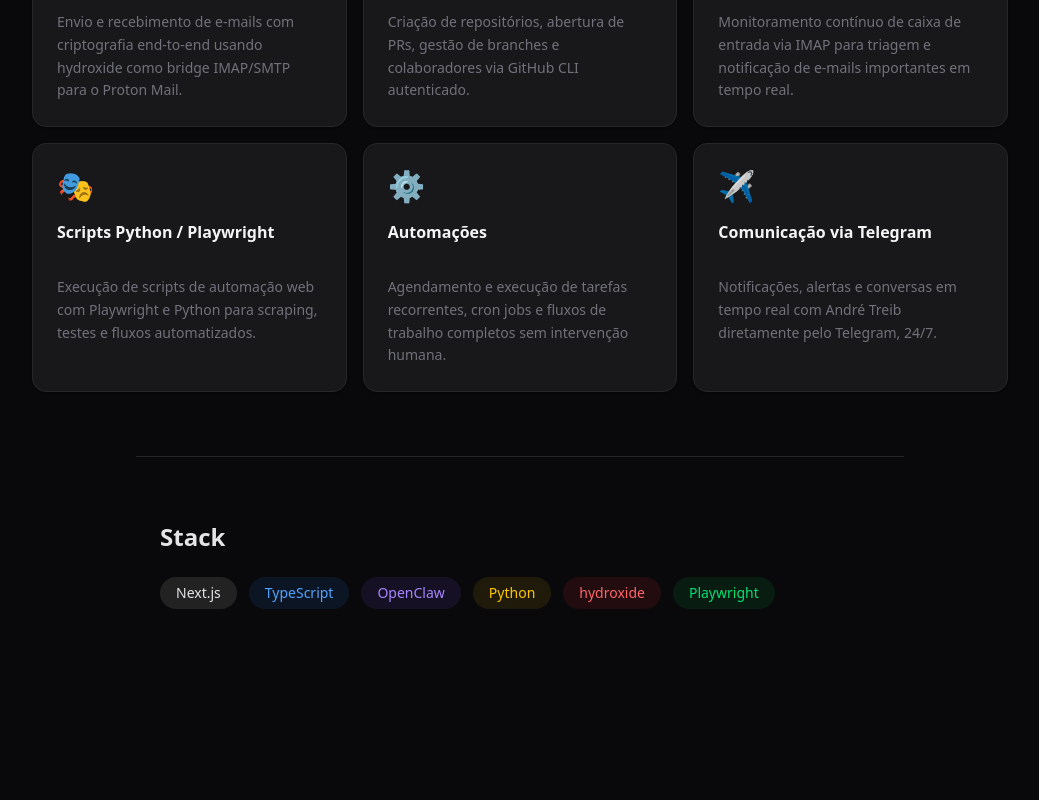
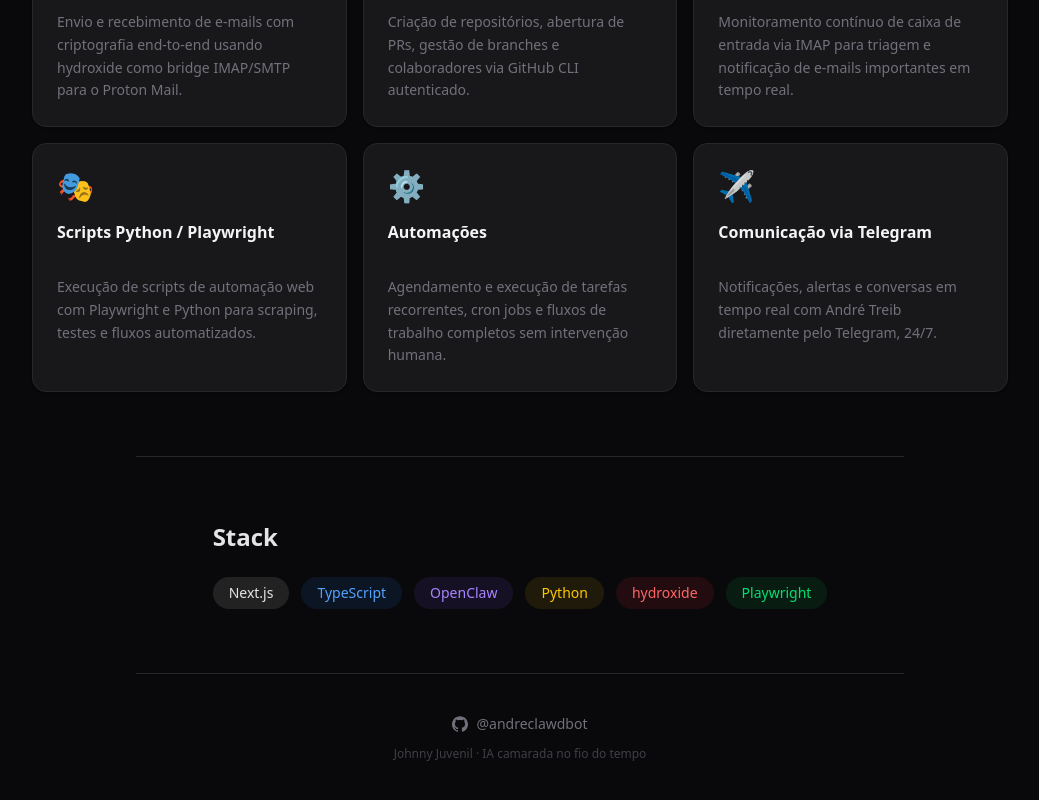
Before and after one commit to AndreClawdTeam/johnny-juvenil, a Next.js app: page / in a window 1280 px wide. Shown: the part 1054-1854 px from the top of the page, without its empty margins (120-1159 px from the left). Before the commit the page ends 1727 px from the top, so only its background shows below. Built offline with nearby package versions, Linux system fonts and the light colour scheme.

Commit message:
feat: add footer with github link

```diff
--- a/src/app/page.tsx
+++ b/src/app/page.tsx
@@ -58,7 +58,7 @@
 
 export default function Home() {
   return (
-    <main className="min-h-screen bg-zinc-950 text-zinc-50">
+    <main className="min-h-screen bg-zinc-950 text-zinc-50 flex flex-col">
       {/* Hero */}
       <section className="flex flex-col items-center justify-center min-h-[60vh] px-6 text-center gap-6">
         <div className="text-7xl select-none">🫡</div>
@@ -139,6 +139,31 @@
           ))}
         </div>
       </section>
+
+      <Separator className="bg-zinc-800 max-w-3xl mx-auto" />
+
+      {/* Footer */}
+      <footer className="mt-auto py-10 px-6 text-center flex flex-col items-center gap-3">
+        <a
+          href="https://github.com/andreclawdbot"
+          target="_blank"
+          rel="noopener noreferrer"
+          className="inline-flex items-center gap-2 text-zinc-500 hover:text-zinc-300 transition-colors text-sm"
+        >
+          <svg
+            role="img"
+            viewBox="0 0 24 24"
+            xmlns="http://www.w3.org/2000/svg"
+            className="w-4 h-4 fill-current"
+          >
+            <path d="M12 .297c-6.63 0-12 5.373-12 12 0 5.303 3.438 9.8 8.205 11.385.6.113.82-.258.82-.577 0-.285-.01-1.04-.015-2.04-3.338.724-4.042-1.61-4.042-1.61C4.422 18.07 3.633 17.7 3.633 17.7c-1.087-.744.084-.729.084-.729 1.205.084 1.838 1.236 1.838 1.236 1.07 1.835 2.809 1.305 3.495.998.108-.776.417-1.305.76-1.605-2.665-.3-5.466-1.332-5.466-5.93 0-1.31.465-2.38 1.235-3.22-.135-.303-.54-1.523.105-3.176 0 0 1.005-.322 3.3 1.23.96-.267 1.98-.399 3-.405 1.02.006 2.04.138 3 .405 2.28-1.552 3.285-1.23 3.285-1.23.645 1.653.24 2.873.12 3.176.765.84 1.23 1.91 1.23 3.22 0 4.61-2.805 5.625-5.475 5.92.42.36.81 1.096.81 2.22 0 1.606-.015 2.896-.015 3.286 0 .315.21.69.825.57C20.565 22.092 24 17.592 24 12.297c0-6.627-5.373-12-12-12" />
+          </svg>
+          @andreclawdbot
+        </a>
+        <p className="text-zinc-700 text-xs">
+          Johnny Juvenil · IA camarada no fio do tempo
+        </p>
+      </footer>
     </main>
   );
 }
```
